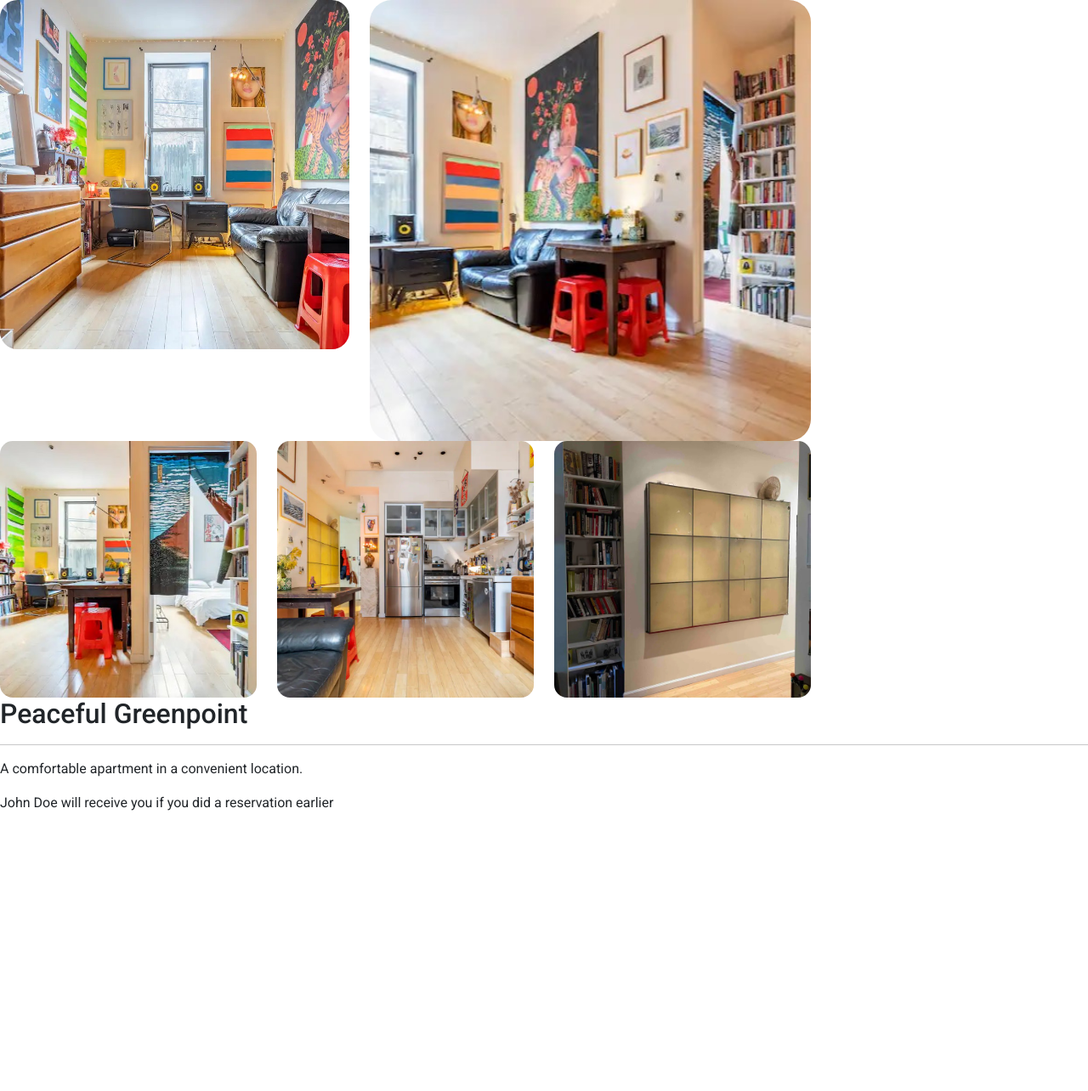
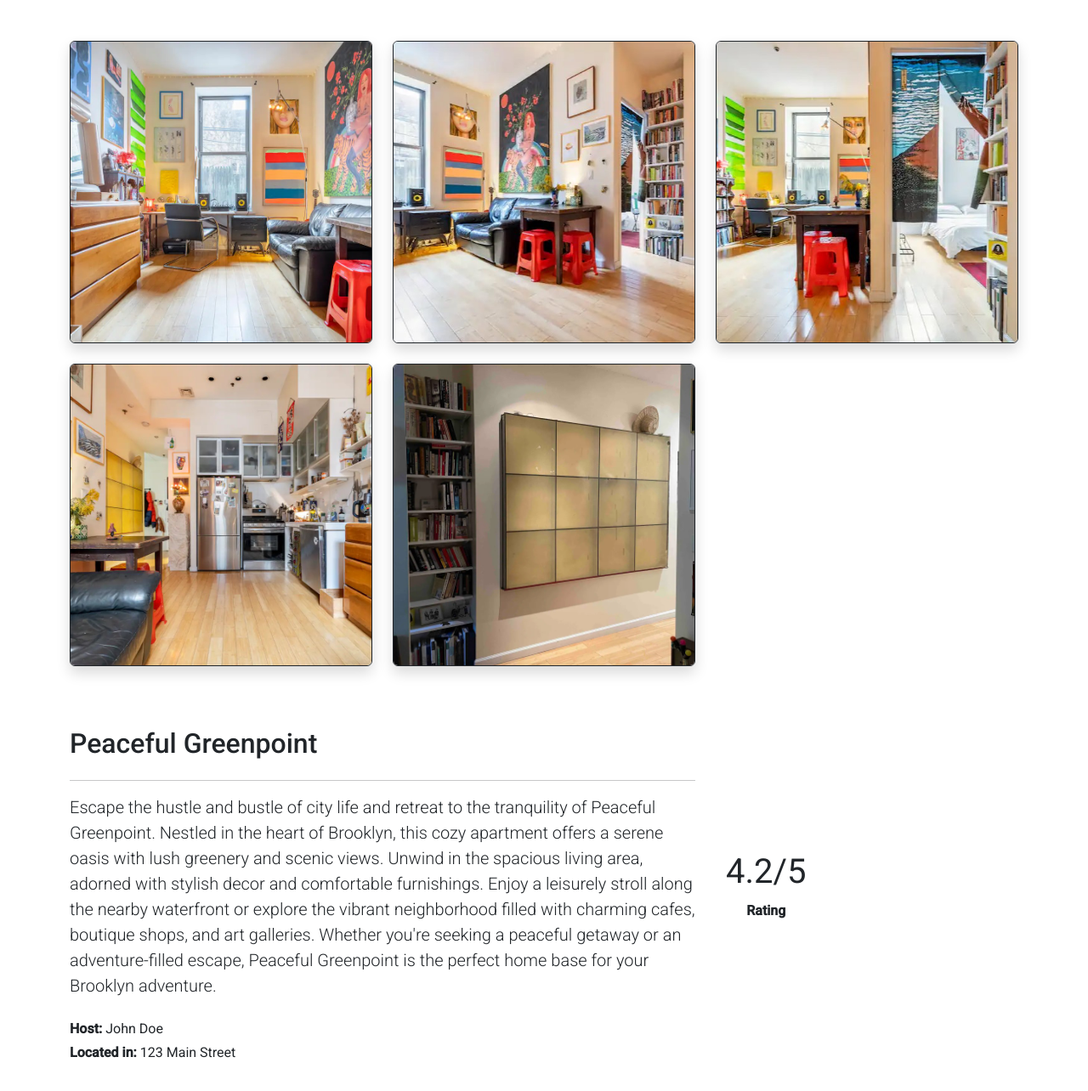
Before and after one commit to nihil-ist/miniproyectoTWeb, an Angular app: page /apartment/0 in a window 1280 px wide. Shown: the top 1284 px of the page at 85% size. Before the commit the page ends 957 px from the top, so only its background shows below. Built offline with nearby package versions, Linux system fonts and the light colour scheme.

Commit message:
Pagina para cada apartamento masomenos hecha
Se muestra la informacion esencial de cada uno, en esto se cubre el punto de las rutas con parametros, y pues se hizo una modificacion en el array asi como se agregaron campos como lo son ratings y pues eso es todo lo que se hizo aqui basicamente

```diff
--- a/src/app/apartments/apartments.component.html
+++ b/src/app/apartments/apartments.component.html
@@ -7,7 +7,7 @@
       <div class="row row-cols-1 row-cols-md-3 g-4  " style="margin: 0 auto;">
         @for (apartment of apartmentsService.apartments; track apartment;let i=$index;) {
           <div class="col col-sm-12 col-md-12 col-xl-6 col-xxl-4 mb-4"  style="margin: 0 auto;">
-          <a [routerLink]="['/apartment',i]" routerLinkActive="router-link-active" >
+          <a [routerLink]="['/apartment', i]" routerLinkActive="router-link-active" >
             <div class="card" style="width: 19rem; margin: 0 auto; border: none; background: none;">
               <div id="carouselApartments{{i}}" class="carousel slide" data-bs-ride="true">
                 <div class="carousel-indicators">
--- a/src/app/apartments/apartments.component.ts
+++ b/src/app/apartments/apartments.component.ts
@@ -4,6 +4,7 @@ import { ApartmentsService } from '../apartmentsService/apartments.service';
 import { NavbarComponent } from '../navbar/navbar.component';
 import { FooterComponent } from '../footer/footer.component';
 import {Router,RouterModule} from '@angular/router';
+import { Apartment } from '../interfaces/apartment';
 
 @Component({
   selector: 'app-apartments',
--- a/src/app/apartmentsService/apartments.ts
+++ b/src/app/apartmentsService/apartments.ts
@@ -4,121 +4,133 @@ export const APARTMENTS: Apartment[] = [
     {
         id: 1,
         name: "Peaceful Greenpoint",
-        description: "A comfortable apartment in a convenient location.",
+        description: "Escape the hustle and bustle of city life and retreat to the tranquility of Peaceful Greenpoint. Nestled in the heart of Brooklyn, this cozy apartment offers a serene oasis with lush greenery and scenic views. Unwind in the spacious living area, adorned with stylish decor and comfortable furnishings. Enjoy a leisurely stroll along the nearby waterfront or explore the vibrant neighborhood filled with charming cafes, boutique shops, and art galleries. Whether you're seeking a peaceful getaway or an adventure-filled escape, Peaceful Greenpoint is the perfect home base for your Brooklyn adventure.",
         city: "New York, United States",
         owner: "John Doe",
         address: "123 Main Street",
         src: "../assets/img/apartments/1",
-        price: "$80"
+        price: "$80",
+        rating: 4.2
     },
     {
         id: 2,
         name: "Private Bedroom in Brooklyn",
-        description: "A stylish studio apartment with all amenities included.",
+        description: "Indulge in luxury and privacy at Private Bedroom in Brooklyn. This elegant apartment boasts a spacious bedroom with modern amenities and stylish decor. Relax in comfort and style as you enjoy stunning views of the Brooklyn skyline from your private balcony. Take advantage of the building's exclusive amenities, including a rooftop pool, fitness center, and 24-hour concierge service. With its prime location in the heart of Brooklyn, you'll have easy access to the city's top attractions, restaurants, and nightlife. Experience the best of Brooklyn living at Private Bedroom in Brooklyn.",
         city: "New York, United States",
         owner: "Jane Smith",
         address: "456 Elm Street",
         src: "../assets/img/apartments/2",
-        price: "$68"
+        price: "$68",
+        rating: 4.8
     },
     {
         id: 3,
-        name: "Cozy room (shared flat) in the heart of Zurich",
-        description: "A cozy loft space with exposed brick walls.",
+        name: "Cozy room in the heart of Zurich",
+        description: "Immerse yourself in the charm and elegance of Zurich with a stay at our cozy apartment in the heart of the city. Located in a historic building overlooking the picturesque streets of Zurich, this apartment offers a warm and inviting atmosphere for your stay. Relax in the comfortable living space or step outside to explore the city's vibrant culture, from its renowned museums and galleries to its quaint cafes and bustling markets. Whether you're here for business or leisure, our cozy apartment provides the perfect retreat in the heart of Zurich.",
         city: "Zurich, Switzerland",
         owner: "Michael Johnson",
         address: "789 Oak Street",
         src: "../assets/img/apartments/3",
-        price: "$102"
+        price: "$102",
+        rating: 4.5
     },
     {
         id: 4,
-        name: "Right in the middle of Geneva.",
-        description: "A large condo with panoramic views of the city skyline.",
+        name: "Right in the middle of Geneva",
+        description: "Discover the beauty and charm of Geneva with a stay at our centrally located apartment. Situated in the heart of the city, this spacious apartment offers easy access to Geneva's top attractions, including the iconic Jet d'Eau, St. Pierre Cathedral, and Old Town. Step outside and explore the city's vibrant neighborhoods, from the trendy cafes and boutiques of Carouge to the picturesque shores of Lake Geneva. With its convenient location and comfortable amenities, our apartment is the perfect choice for your stay in Geneva.",
         city: "Geneva, Switzerland",
         owner: "Emily Davis",
         address: "321 Pine Street",
         src: "../assets/img/apartments/4",
-        price: "$110"
+        price: "$110",
+        rating: 4.3
     },
     {
         id: 5,
-        name: "Apartment near the Eiffel Tower",
-        description: "An exquisite penthouse offering luxury living at its finest.",
+        name: "Charming Apartment near the Eiffel Tower",
+        description: "Experience the romance and elegance of Paris with a stay at our charming apartment near the Eiffel Tower. Located in the heart of the city, just steps away from one of the world's most iconic landmarks, this apartment offers a truly unforgettable Parisian experience. Relax in the cozy living space, adorned with classic French decor and modern amenities. Explore the charming streets of the 7th arrondissement, home to trendy cafes, boutique shops, and world-class restaurants. Whether you're here for a romantic getaway or a cultural adventure, our charming apartment is the perfect home base for your Parisian escape.",
         city: "Paris, France",
         owner: "Chris Wilson",
         address: "654 Maple Street",
         src: "../assets/img/apartments/5",
-        price: "$79"
+        price: "$79",
+        rating: 4.7
     },
     {
         id: 6,
-        name: "Room three blocks from the WTC in Napoles",
-        description: "A bright and sunny apartment perfect for relaxation.",
+        name: "Modern Apartment in Mexico City",
+        description: "Discover the vibrant culture and rich history of Mexico City with a stay at our modern apartment in the heart of the city. Located in the trendy neighborhood of Napoles, this stylish apartment offers a contemporary retreat with sleek design and comfortable amenities. Explore the nearby attractions, from the iconic World Trade Center to the lush parks and gardens of Chapultepec. After a day of sightseeing, unwind in the spacious living area or enjoy a drink on the private balcony overlooking the city skyline. Whether you're here for business or leisure, our modern apartment provides the perfect home base for your Mexico City adventure.",
         city: "Mexico City, Mexico",
         owner: "Sarah Brown",
         address: "987 Cedar Street",
         src: "../assets/img/apartments/6",
-        price: "$52"
+        price: "$52",
+        rating: 4.1
     },
     {
         id: 7,
         name: "Private Room in West Seattle",
-        description: "An urban oasis nestled in the heart of the city.",
+        description: "Escape to the tranquility of West Seattle with a stay at our private room overlooking Puget Sound. Nestled in a quiet neighborhood just minutes from downtown Seattle, this charming room offers a peaceful retreat with stunning waterfront views. Relax in the comfortable living space or step outside to explore the nearby parks and beaches. With its convenient location and cozy atmosphere, our private room is the perfect choice for your Seattle getaway.",
         city: "Washington, United States",
         owner: "David Martinez",
         address: "135 Walnut Street",
         src: "../assets/img/apartments/7",
-        price: "$80"
+        price: "$80",
+        rating: 4.4
     },
     {
         id: 8,
-        name: "Designer apartment near Tokyo",
-        description: "An elegant townhouse with classic architectural features.",
-        city: "Arakawa City, Japan",
+        name: "Designer Apartment near Tokyo",
+        description: "Experience the sophistication and style of Tokyo with a stay at our designer apartment in the heart of the city. Located in the bustling neighborhood of Arakawa City, this luxurious apartment offers modern amenities and elegant decor for your comfort and convenience. Explore the nearby attractions, from the historic temples and shrines of Asakusa to the trendy shops and cafes of Akihabara. After a day of sightseeing, relax in the spacious living area or enjoy a meal in the sleek dining room overlooking the city skyline. Whether you're here for business or leisure, our designer apartment provides the perfect retreat in Tokyo.",
+        city: "Tokyo, Japan",
         owner: "Jessica Taylor",
         address: "246 Birch Street",
         src: "../assets/img/apartments/8",
-        price: "$75"
+        price: "$75",
+        rating: 4.9
     },
     {
         id: 9,
-        name: "Room in Seoul",
-        description: "A charming cottage with a beautiful garden.",
+        name: "Chic Room in Seoul",
+        description: "Immerse yourself in the vibrant energy of Seoul with a stay at our chic room in the heart of the city. Located in the bustling neighborhood of Itaewon, this stylish room offers modern amenities and comfortable furnishings for your stay. Explore the nearby attractions, from the historic palaces and temples of Jongno to the trendy boutiques and cafes of Gangnam. After a day of sightseeing, unwind in the cozy living space or enjoy a drink on the private balcony overlooking the city skyline. Whether you're here for business or leisure, our chic room provides the perfect home base for your Seoul adventure.",
         city: "Seoul, South Korea",
         owner: "Daniel Anderson",
         address: "579 Spruce Street",
         src: "../assets/img/apartments/9",
-        price: "$90"
+        price: "$90",
+        rating: 4.6
     },
     {
         id: 10,
-        name: "Workshop loft in the Belgian Quarter",
-        description: "A stylish loft apartment in the heart of downtown.",
+        name: "Workshop Loft in Cologne",
+        description: "Discover the creative spirit of Cologne with a stay at our workshop loft in the heart of the city. Located in the vibrant Belgian Quarter, this spacious loft offers a unique blend of industrial charm and modern comfort. Explore the nearby art galleries and design studios, or stroll along the scenic Rhine River. After a day of exploring, relax in the stylish living area or host a gathering in the spacious workshop space. Whether you're here for work or play, our workshop loft provides the perfect backdrop for your Cologne experience.",
         city: "Cologne, Germany",
         owner: "Amanda Lee",
         address: "864 Cherry Street",
         src: "../assets/img/apartments/10",
-        price: "$84"
+        price: "$84",
+        rating: 4.2
     },
     {
         id: 11,
-        name: "Penthouse in Ibiza",
-        description: "An apartment with stunning city views.",
+        name: "Luxury Penthouse in Ibiza",
+        description: "Experience the ultimate luxury and relaxation with a stay at our penthouse in the heart of Ibiza. Perched atop a stunning cliffside overlooking the Mediterranean Sea, this luxurious penthouse offers breathtaking views and unparalleled tranquility. Indulge in the lavish amenities, including a private infinity pool, rooftop terrace, and personal concierge service. Whether you're here to party or unwind, our penthouse provides the perfect escape for your Ibiza getaway.",
         city: "Ibiza, Spain",
         owner: "Amanda Lee",
         address: "864 Cherry Street",
         src: "../assets/img/apartments/11",
-        price: "$125"
+        price: "$125",
+        rating: 4.8
     },
     {
         id: 12,
-        name: "Apartment in the heart of Venice",
-        description: "A riverside retreat perfect for nature lovers.",
+        name: "Venetian Retreat in Venice",
+        description: "Step into a world of elegance and romance with a stay at our Venetian retreat in the heart of Venice. Located in a historic palazzo overlooking the iconic Grand Canal, this luxurious apartment offers old-world charm and modern amenities for your comfort and enjoyment. Explore the winding streets and hidden piazzas of Venice, or take a leisurely gondola ride along the picturesque canals. After a day of sightseeing, relax in the opulent living space or enjoy a meal in the elegant dining room overlooking the water. Whether you're here for a romantic getaway or a cultural adventure, our Venetian retreat provides the perfect setting for your Venice experience.",
         city: "Venice, Italy",
         owner: "Amanda Lee",
         address: "864 Cherry Street",
         src: "../assets/img/apartments/12",
-        price: "$140"
+        price: "$140",
+        rating: 4.4
     }
 ];
--- a/src/app/interfaces/apartment.ts
+++ b/src/app/interfaces/apartment.ts
@@ -7,4 +7,5 @@ export interface Apartment{
     address:string;
     src:string;
     price:string;
+    rating:number;
 }
--- a/src/app/single-apartment/single-apartment.component.html
+++ b/src/app/single-apartment/single-apartment.component.html
@@ -1,20 +1,52 @@
-<div>
-    <div class="">
+<div class="container py-5">
+    <!-- Apartment images -->
+    <div class="row mb-5">
+        <div class="col-md-4 mb-4">
+            <img [src]="apartment.src + '/1.jpg'" class="img-fluid rounded border border-dark shadow" alt="Apartment Image 1">
+        </div>
+        <div class="col-md-4 mb-4">
+            <img [src]="apartment.src + '/2.jpg'" class="img-fluid rounded border border-dark shadow" alt="Apartment Image 2">
+        </div>
+        <div class="col-md-4 mb-4">
+            <img [src]="apartment.src + '/3.jpg'" class="img-fluid rounded border border-dark shadow" alt="Apartment Image 3">
+        </div>
+        <div class="col-md-4 mb-4">
+            <img [src]="apartment.src + '/4.jpg'" class="img-fluid rounded border border-dark shadow" alt="Apartment Image 4">
+        </div>
+        <div class="col-md-4 mb-4">
+            <img [src]="apartment.src + '/5.jpg'" class="img-fluid rounded border border-dark shadow" alt="Apartment Image 5">
+        </div>
+    </div>
+    <!-- Apartment details -->
+    <div>
         <div class="row">
-            <div class="col-4"><img [src]="apartment.src + '/1.jpg'" class="d-block w-100" alt="..." style="border-radius: 5%;"></div>
-            <div class="col-5"><img [src]="apartment.src + '/2.jpg'" class="d-block w-100" alt="..." style="border-radius: 5%;"></div>
+            <div class="col-8">
+                <h2 class="mb-4">{{apartment.name}}</h2>
+                <hr>
+                <p class="lead mb-4">{{apartment.description}}</p>
+                <div class="row">
+                    <div class="col-md-6">
+                        <p class="mb-1"><strong>Host:</strong> {{apartment.owner}}</p>
+                    </div>
+                </div>
+            </div>
+            <div class="col-3" style="align-content: center;">
+                <div class="row">
+                    <div class="col-md-6">
+                        <p class="mb-1 text-center fs-1">{{apartment.rating}}/5</p>
+                    </div>
+                </div>
+                <div class="row">
+                    <div class="col-md-6">
+                        <p class="mb-1 text-center"><strong>Rating</strong></p>
+                    </div>
+                </div>
+            </div>
         </div>
         <div class="row">
-            <div class="col-3"><img [src]="apartment.src + '/3.jpg'" class="d-block w-100" alt="..." style="border-radius: 5%;"></div>
-            <div class="col-3"><img [src]="apartment.src + '/4.jpg'" class="d-block w-100" alt="..." style="border-radius: 5%;"></div>
-            <div class="col-3"><img [src]="apartment.src + '/5.jpg'" class="d-block w-100" alt="..." style="border-radius: 5%;"></div>
+            <div class="col">
+                <p class="fs-6"><strong>Located in:</strong> {{apartment.address}}</p>
+            </div>
         </div>
     </div>
-    <div>
-        <h2>{{apartment.name}}</h2>
-        <hr>
-        <p>{{apartment.description}}</p>
-        <p>{{apartment.owner}} will receive you if you did a reservation earlier</p>
-    </div>
-
 </div>
```
